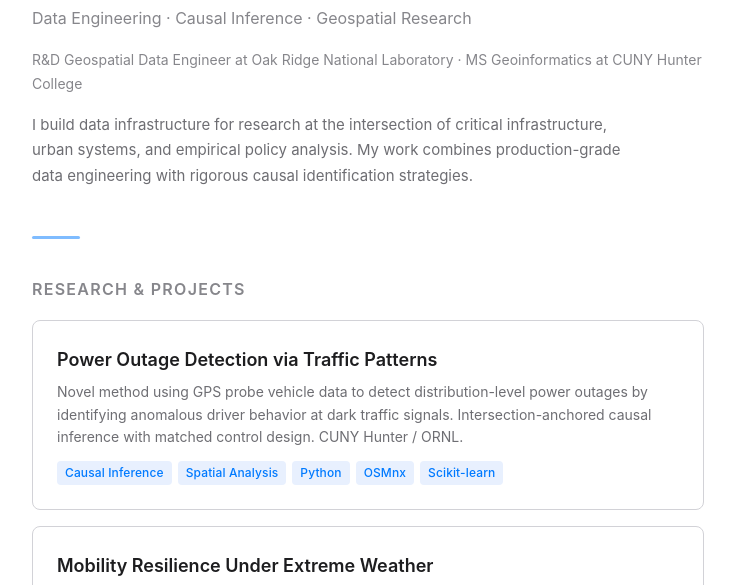
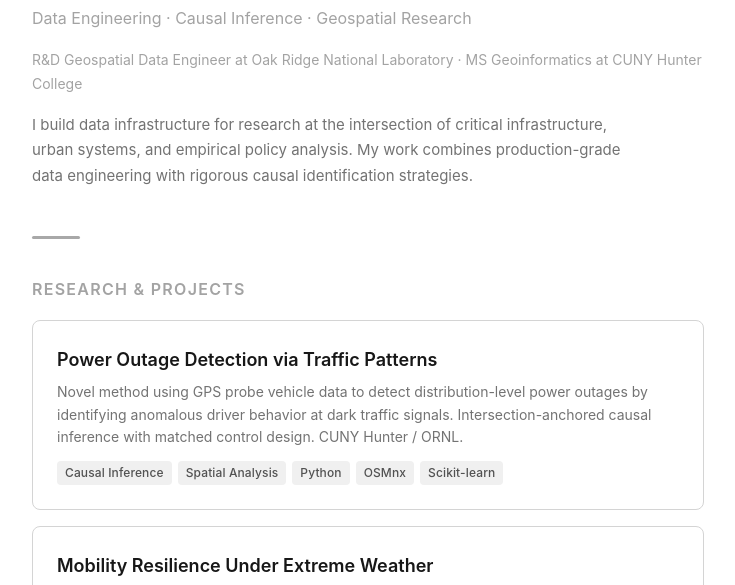
Before and after one commit to radleyciego/radleyciego.com, an Astro site: page / in a window 1280 px wide. Shown: the part 187-772 px from the top of the page, without its empty margins (272-1007 px from the left). Built offline with nearby package versions, Linux system fonts and the light colour scheme; Astro itself is replaced by a stand-in of ours.

Commit message:
Swap to neutral gray palette (no blue)

```diff
--- a/src/styles/global.css
+++ b/src/styles/global.css
@@ -1,29 +1,29 @@
 :root {
   --bg: #ffffff;
-  --bg-secondary: #f5f5f7;
-  --text: #1d1d1f;
-  --text-secondary: #6e6e73;
-  --text-muted: #86868b;
-  --border: #d2d2d7;
-  --accent: #007aff;
-  --accent-hover: #0056b3;
-  --accent-light: #e8f0fe;
+  --bg-secondary: #f5f5f5;
+  --text: #171717;
+  --text-secondary: #737373;
+  --text-muted: #a3a3a3;
+  --border: #d4d4d4;
+  --accent: #525252;
+  --accent-hover: #404040;
+  --accent-light: #f0f0f0;
   --card-bg: #ffffff;
-  --inline-code-bg: #f5f5f7;
+  --inline-code-bg: #f5f5f5;
 }
 
 [data-theme="dark"] {
-  --bg: #0c0c0e;
-  --bg-secondary: #161618;
-  --text: #f5f5f7;
-  --text-secondary: #86868b;
-  --text-muted: #68686f;
-  --border: #38383a;
-  --accent: #007aff;
-  --accent-hover: #409cff;
-  --accent-light: #1a2633;
-  --card-bg: #161618;
-  --inline-code-bg: #1c1c1f;
+  --bg: #0a0a0a;
+  --bg-secondary: #1a1a1a;
+  --text: #e5e5e5;
+  --text-secondary: #a3a3a3;
+  --text-muted: #737373;
+  --border: #404040;
+  --accent: #d4d4d4;
+  --accent-hover: #e5e5e5;
+  --accent-light: #1a1a1a;
+  --card-bg: #1a1a1a;
+  --inline-code-bg: #1a1a1a;
 }
 
 *,
```
Also changed, not shown: public/favicon.svg.
